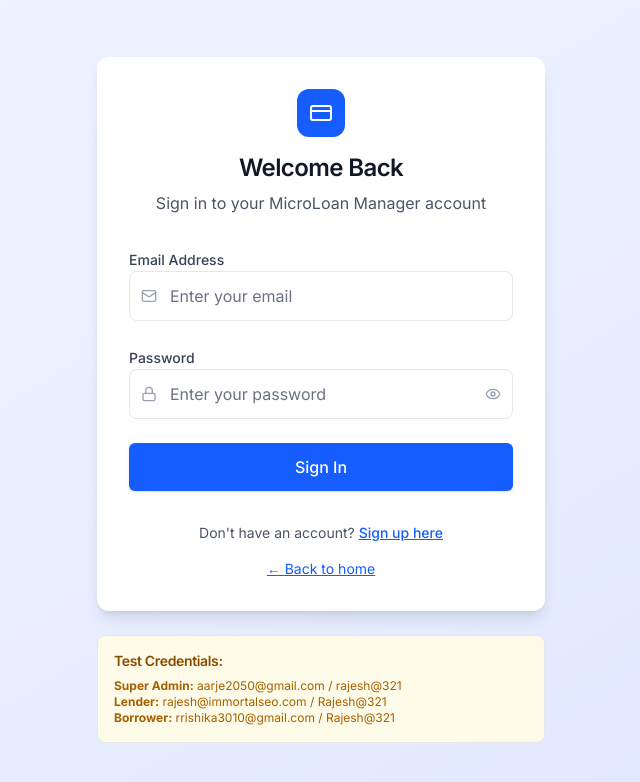
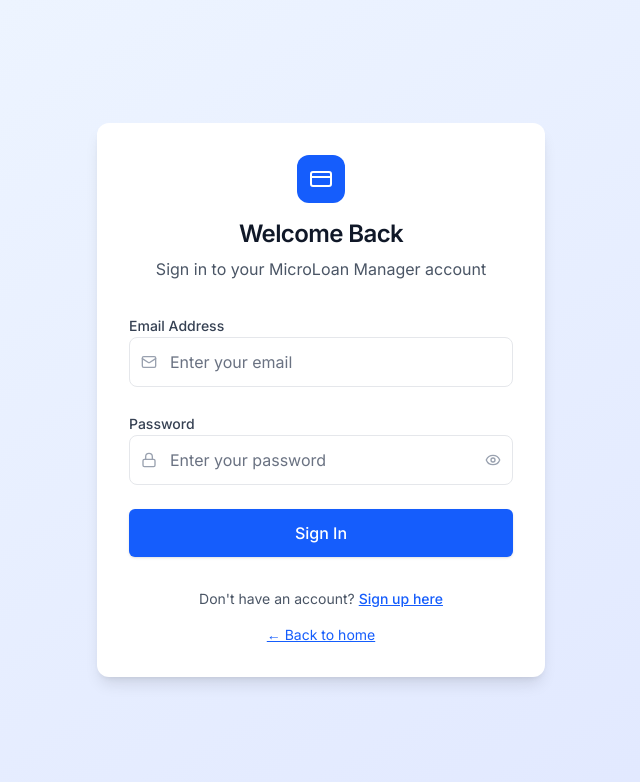
Before and after one commit to Aarje2050/microloan-web, a Next.js app: page /login in a window 1280 px wide. Shown: the top 782 px of the page, without its empty margins (319-959 px from the left). Built offline with nearby package versions, Linux system fonts and the light colour scheme; no server answers.

Commit message:
login demo crendentials removed

```diff
--- a/src/app/(auth)/login/page.tsx
+++ b/src/app/(auth)/login/page.tsx
@@ -199,17 +199,7 @@
           </div>
         </div>
 
-        {/* Test Credentials */}
-        <div className="mt-6 bg-yellow-50 border border-yellow-200 rounded-lg p-4">
-          <h3 className="text-sm font-medium text-yellow-800 mb-2">Test Credentials:</h3>
-          <div className="text-xs text-yellow-700">
-            <p><strong>Super Admin:</strong> aarje2050@gmail.com / rajesh@321</p>
-            <p><strong>Lender:</strong> rajesh@immortalseo.com / Rajesh@321</p>
 
-            <p><strong>Borrower:</strong> rrishika3010@gmail.com / Rajesh@321</p>
-
-          </div>
-        </div>
       </div>
     </div>
   )
```
